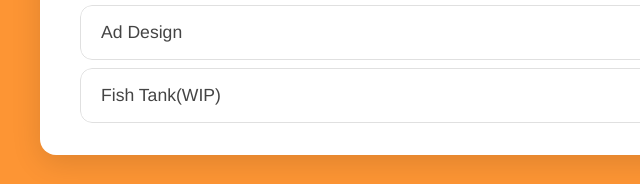
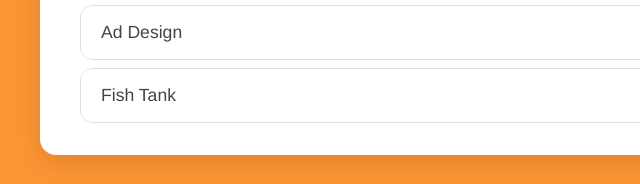
Before and after one commit to thomasbui1/thomasbui1.github.io, a plain HTML site: page portfolio.html in a window 1280 px wide. Shown: the part 752-936 px from the top of the page, 0-640 px from the left. Drawn offline with Linux system fonts and the light colour scheme.

Commit message:
renamed Fish Tank

```diff
--- a/portfolio.html
+++ b/portfolio.html
@@ -51,7 +51,7 @@
             <a href="https://www.khanacademy.org/computer-programming/verity-ad/5172030384488448" target="_blank">Ad Design</a>
             </li>
             <li>
-            <a href="https://www.khanacademy.org/computer-programming/fish-tank-tutorial/6373876253966336" target="_blank">Fish Tank(WIP)</a>
+            <a href="https://www.khanacademy.org/computer-programming/fish-tank-tutorial/6373876253966336" target="_blank">Fish Tank</a>
             </li>
           </ul>
         </div>
```
